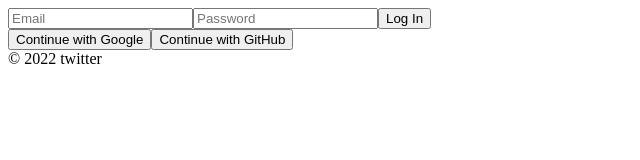
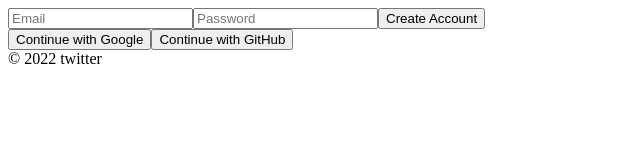
Before and after one commit to duckguya/twitter, a React (Create React App) app: page /#/ in a window 1280 px wide. Shown: the top 160 px of the page, without its empty margins (0-640 px from the left). Built offline with nearby package versions, Linux system fonts and the light colour scheme; no server answers.

Commit message:
Creating Account

```diff
--- a/src/routes/Auth.js
+++ b/src/routes/Auth.js
@@ -1,8 +1,10 @@
+import { authService } from "fbase";
 import React, { useState } from "react";
 
 const Auth = () => {
   const [email, setEmail] = useState("");
   const [password, setPassword] = useState("");
+  const [newAccount, setNewAccount] = useState(true);
 
   const onChange = (event) => {
     const {
@@ -15,9 +17,25 @@ const Auth = () => {
     }
   };
 
-  const onSubmit = (event) => {
+  const onSubmit = async (event) => {
     event.preventDefault();
     // preventDefault : a태그나 submit역할을 하는 버튼을 눌러도 창이 새로고침되지 않게 막아준다.
+    try {
+      let data;
+      if (newAccount) {
+        // create account
+        data = await authService.createUserWithEmailAndPassword(
+          email,
+          password
+        );
+      } else {
+        // log in
+        data = await authService.signInWithEmailAndPassword(email, password);
+      }
+      console.log(data);
+    } catch (error) {
+      console.log(error);
+    }
   };
 
   return (
@@ -39,7 +57,7 @@ const Auth = () => {
           value={password}
           onChange={onChange}
         ></input>
-        <input type="submit" value="Log In" />
+        <input type="submit" value={newAccount ? "Create Account" : "Log In"} />
       </form>
       <div>
         <button>Continue with Google</button>
```
